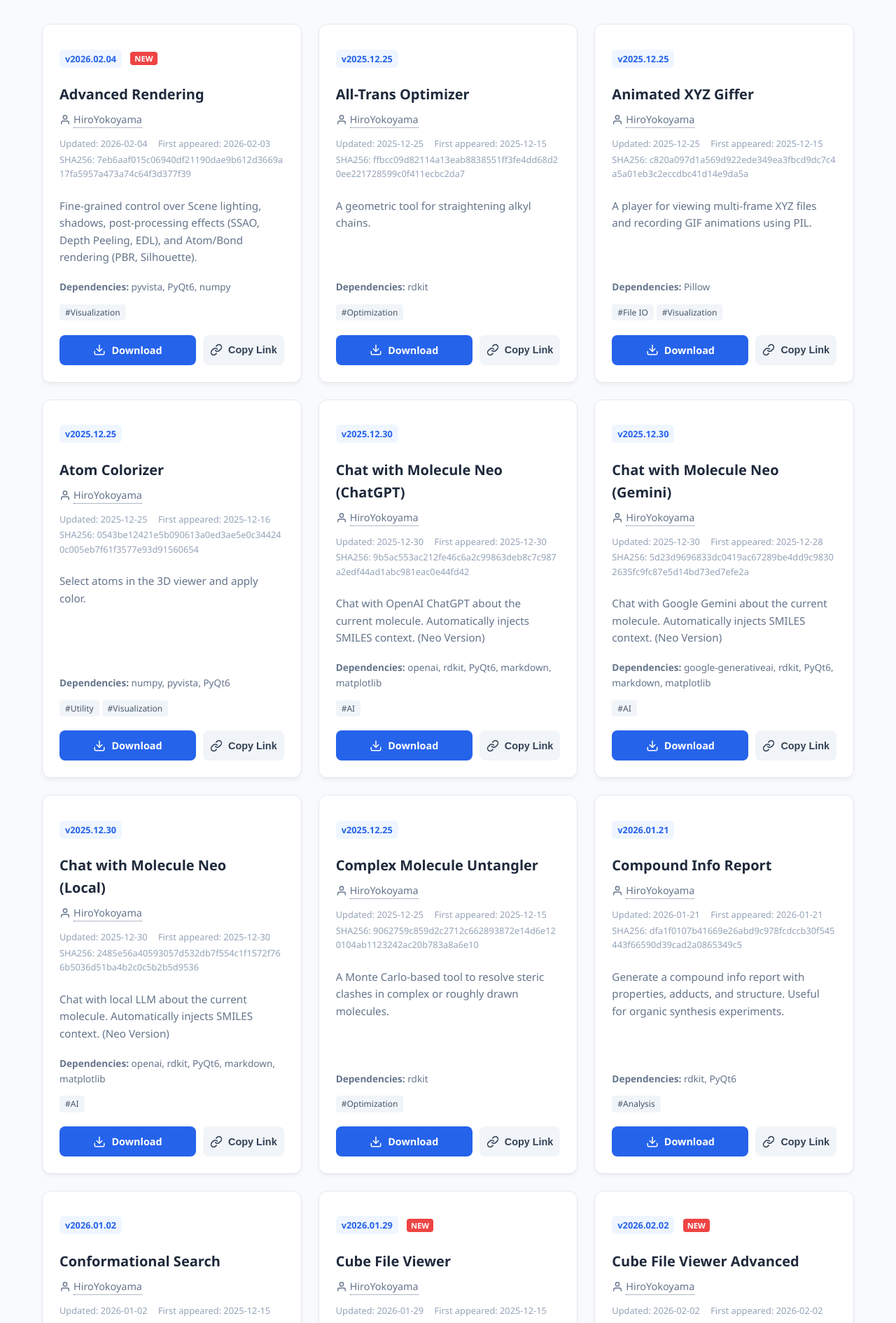
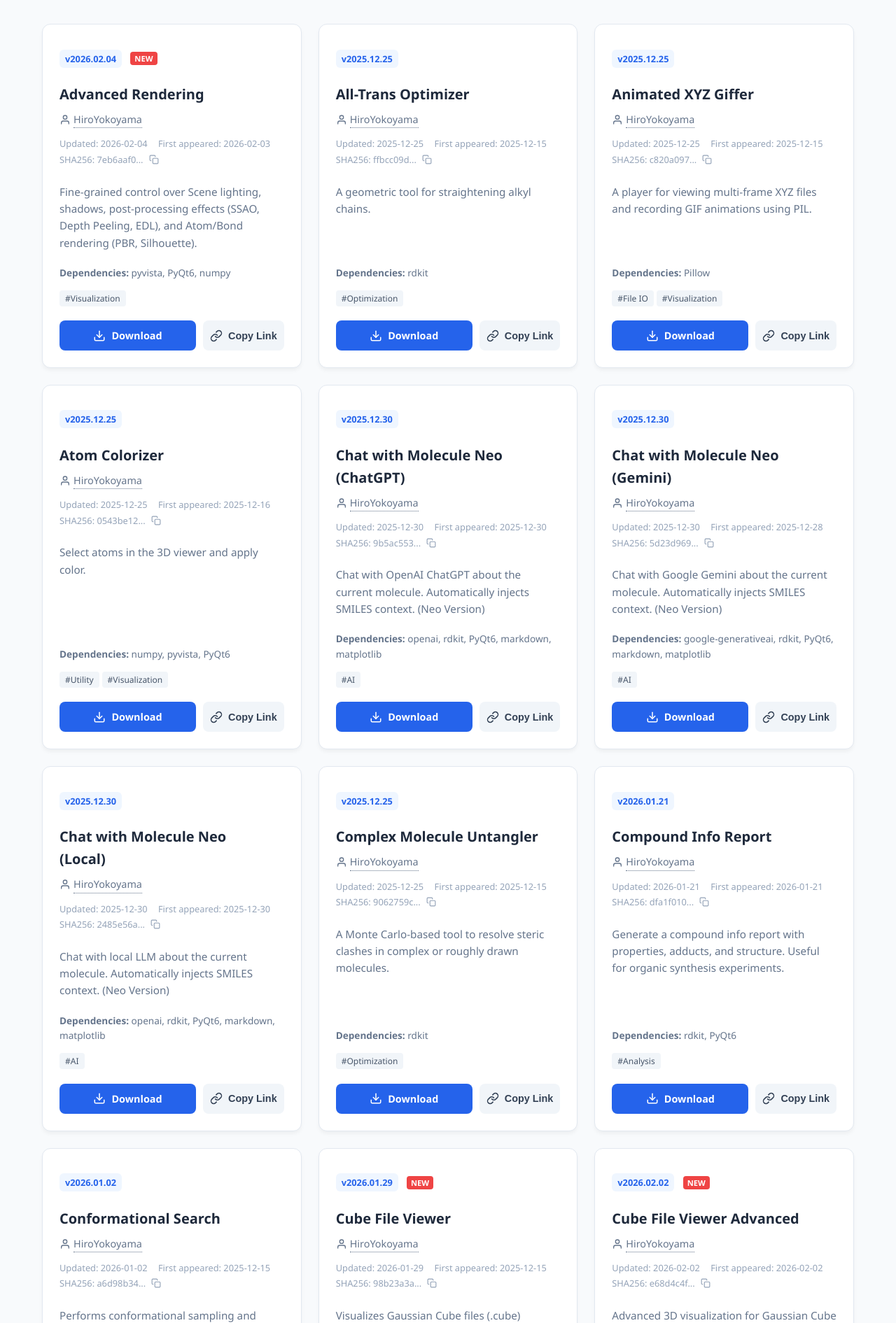
Before and after one commit to HiroYokoyama/moleditpy-plugins, a Jekyll site: the page explorer/index.html, which Jekyll copies as it is, in a window 1280 px wide. Shown: the part 344-2235 px from the top of the page at 70% size. Built offline with Jekyll 4.4.1, drawn with Linux system fonts in a browser that asks for light colours; some of the changed text lies outside the part shown.

Commit message:
added sha256 of external plugin

```diff
--- a/explorer/index.html
+++ b/explorer/index.html
@@ -395,6 +395,31 @@
             transform: translateY(-2px);
             box-shadow: 0 4px 12px rgba(0, 0, 0, 0.1);
         }
+
+        .copy-sha-btn {
+            background: none;
+            border: none;
+            padding: 2px 4px;
+            margin-left: 4px;
+            cursor: pointer;
+            color: #94a3b8;
+            border-radius: 4px;
+            transition: all 0.2s;
+            display: inline-flex;
+            align-items: center;
+            justify-content: center;
+            vertical-align: middle;
+        }
+
+        .copy-sha-btn:hover {
+            background-color: #e2e8f0;
+            color: var(--primary-color);
+        }
+
+        .copy-sha-btn svg {
+            width: 14px;
+            height: 14px;
+        }
     </style>
     <style>
         /* Mobile Responsiveness */
@@ -592,7 +617,16 @@
                 <div style="font-size: 0.8em; color: #94a3b8; margin-bottom: 8px;">
                      <span>Updated: ${plugin.lastUpdated}</span>
                      ${plugin.firstAppeared ? `<span style="margin-left: 12px;">First appeared: ${plugin.firstAppeared}</span>` : ''}
-                     ${plugin.sha256 ? `<div title="${plugin.sha256}" style="margin-top:2px; word-break:break-all;">SHA256: ${plugin.sha256}</div>` : ''}
+                     ${plugin.sha256 ? `
+                        <div style="margin-top:2px; display: flex; align-items: center;">
+                            <span title="${plugin.sha256}">SHA256: ${plugin.sha256.substring(0, 8)}...</span>
+                            <button class="copy-sha-btn" onclick="copyToClipboard(this, '${plugin.sha256}')" title="Copy full SHA256">
+                                <svg viewBox="0 0 24 24" fill="none" stroke="currentColor" stroke-width="2" stroke-linecap="round" stroke-linejoin="round">
+                                    <rect x="9" y="9" width="13" height="13" rx="2" ry="2"></rect>
+                                    <path d="M5 15H4a2 2 0 0 1-2-2V4a2 2 0 0 1 2-2h9a2 2 0 0 1 2 2v1"></path>
+                                </svg>
+                            </button>
+                        </div>` : ''}
                 </div>
                 <p class="plugin-desc">${plugin.description}</p>
                 ${plugin.dependencies && plugin.dependencies.length > 0 ?
@@ -728,6 +762,21 @@
             });
         }
 
+        // Utility: Copy text to clipboard
+        function copyToClipboard(btnElement, text) {
+            navigator.clipboard.writeText(text).then(() => {
+                const originalContent = btnElement.innerHTML;
+                btnElement.innerHTML = `
+                    <svg viewBox="0 0 24 24" fill="none" stroke="#10b981" stroke-width="3" stroke-linecap="round" stroke-linejoin="round">
+                        <polyline points="20 6 9 17 4 12"></polyline>
+                    </svg>
+                `;
+                setTimeout(() => {
+                    btnElement.innerHTML = originalContent;
+                }, 2000);
+            });
+        }
+
         // Utility: Check if New (within 14 days)
         function checkIsNew(dateString) {
             const date = new Date(dateString);
--- a/explorer/plugins.json
+++ b/explorer/plugins.json
@@ -373,7 +373,9 @@
     ],
     "downloadUrl": "https://raw.githubusercontent.com/HiroYokoyama/orca_xyz2inp/aa469e02e847c81b102bfdb20d240372ab1e4d52/moleditpy_plugin/orca_xyz2inp_gui.py",
     "projectUrl": "https://github.com/HiroYokoyama/orca_xyz2inp",
-    "lastUpdated": "2025-12-25"
+    "lastUpdated": "2025-12-25",
+    "sha256": "e9deaffd40bdb3ed9b262846a825f7bac229970fa539456af7a90405fdf64b78",
+    "firstAppeared": "2025-12-13"
   },
   {
     "id": "ms_spectrum_simulation_neo",
@@ -839,7 +841,9 @@
     ],
     "downloadUrl": "https://raw.githubusercontent.com/HiroYokoyama/moleditpy_pyscf-calculator/ecb4c37080da729b4c4019a3fb15d8297ea8d848/pyscf_calculator.zip",
     "projectUrl": "https://github.com/HiroYokoyama/moleditpy_pyscf-calculator",
-    "lastUpdated": "2026-01-19"
+    "lastUpdated": "2026-01-19",
+    "sha256": "c3899f11f03bfe99ea5a0c7f62e1b9179fc3c51eee39a958307f2a7c91e2788b",
+    "firstAppeared": "2026-01-09"
   },
   {
     "id": "openbabel_conversion_tool",
@@ -1007,7 +1011,9 @@
     ],
     "downloadUrl": "https://github.com/HiroYokoyama/moleditpy_orca_result_analyzer_plugin/releases/download/1.5.0/orca_result_analyzer.zip",
     "projectUrl": "https://github.com/HiroYokoyama/moleditpy_orca_result_analyzer_plugin",
-    "lastUpdated": "2026-02-02"
+    "lastUpdated": "2026-02-02",
+    "sha256": "3351a01a6ec59238e29d84150aa8e045430a64eabd6b95a4b0f1ff84ad091f01",
+    "firstAppeared": "2026-01-27"
   },
   {
     "id": "nmr_predictor_nmrshiftdb2",
@@ -1029,7 +1035,9 @@
     ],
     "downloadUrl": "https://github.com/HiroYokoyama/moleditpy_nmr_predicator_nmrshiftdb2/releases/download/1.2.0/nmr_predicator_nmrshiftdb2.zip",
     "projectUrl": "https://github.com/HiroYokoyama/moleditpy_nmr_predicator_nmrshiftdb2",
-    "lastUpdated": "2026-02-02"
+    "lastUpdated": "2026-02-02",
+    "sha256": "10d446f1d7c8c6b74b761834046ee84590a6f44123b91762b6f1cff88de2e60f",
+    "firstAppeared": "2026-01-29"
   },
   {
     "id": "cube_file_viewer_advanced",
```
